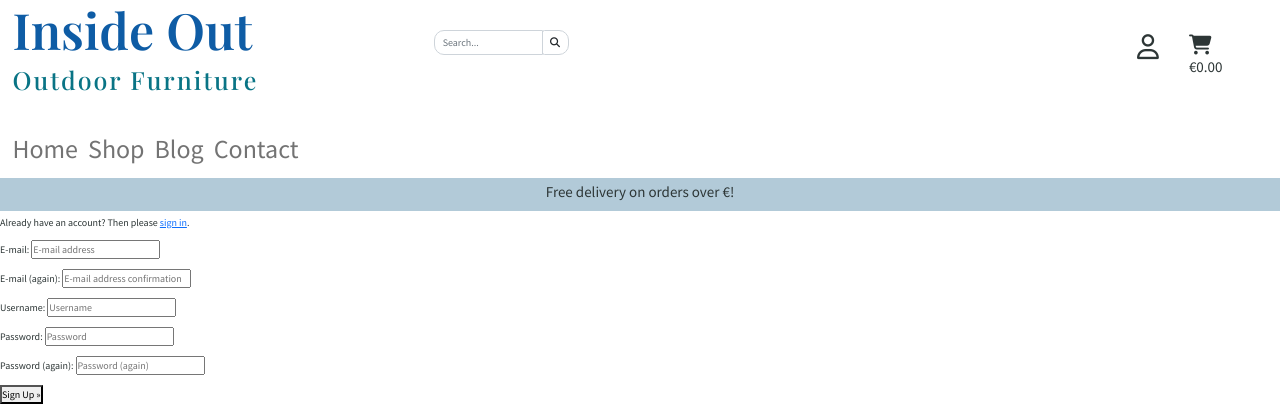
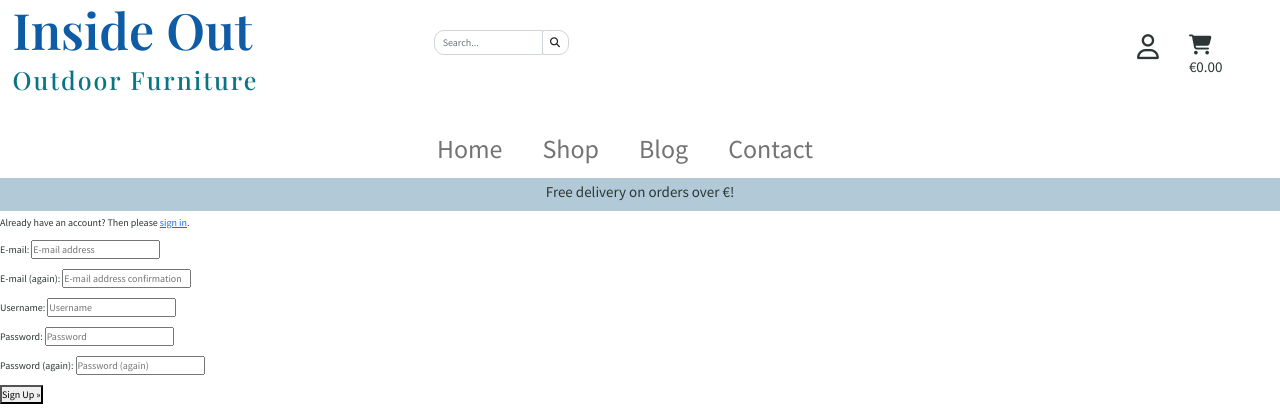
Before and after one commit to Sharon-B/Django-Test, a Django app: page /accounts/signup/ in a window 1280 px wide. Shown: the top 420 px of the page. Run offline with Django 3.2, Linux system fonts and the light colour scheme; some libraries are stand-ins or nearby versions; some web fonts are replaced.

Commit message:
Update header

```diff
--- a/static/css/base.css
+++ b/static/css/base.css
@@ -91,11 +91,21 @@ main {
 
 #nav-menu .nav-link {
     font-size: 1.8rem;
+    margin-right: 3rem;
 }
 
 .navbar {
-    width: 25%;
+    width: 100%;
 }
+
+#nav-menu {
+    width: 100%;
+    justify-content: center;
+    /* justify-content: flex-end;
+    margin-right: 3rem; */
+ }
+
+
 
 .navigation {
     padding-top: 2rem;
--- a/templates/base.html
+++ b/templates/base.html
@@ -109,15 +109,17 @@
             </div>
             <div class="row navigation">
                 <!-- Bootstrap Navbar with modifications-->
-                {% include 'includes/mobile-header.html' %}
+
                 <nav class="navbar navbar-expand-md navbar-light">
-                    {% include 'includes/main-nav.html' %}
-                    <div class="col-3">
+
+                    <!-- <div class="col-3"> -->
                         <!-- Navbar Collapse Button -->
                         <button class="navbar-toggler" type="button" data-bs-toggle="collapse" data-bs-target="#main-nav-toggle" aria-controls="navbarNav" aria-expanded="false" aria-label="Toggle navigation">
                         <span class="navbar-toggler-icon"></span>
                         </button>
-                    </div>
+                    <!-- </div> -->
+                    {% include 'includes/mobile-header.html' %}
+                    {% include 'includes/main-nav.html' %}
 
                 </nav>
             </div>
```
